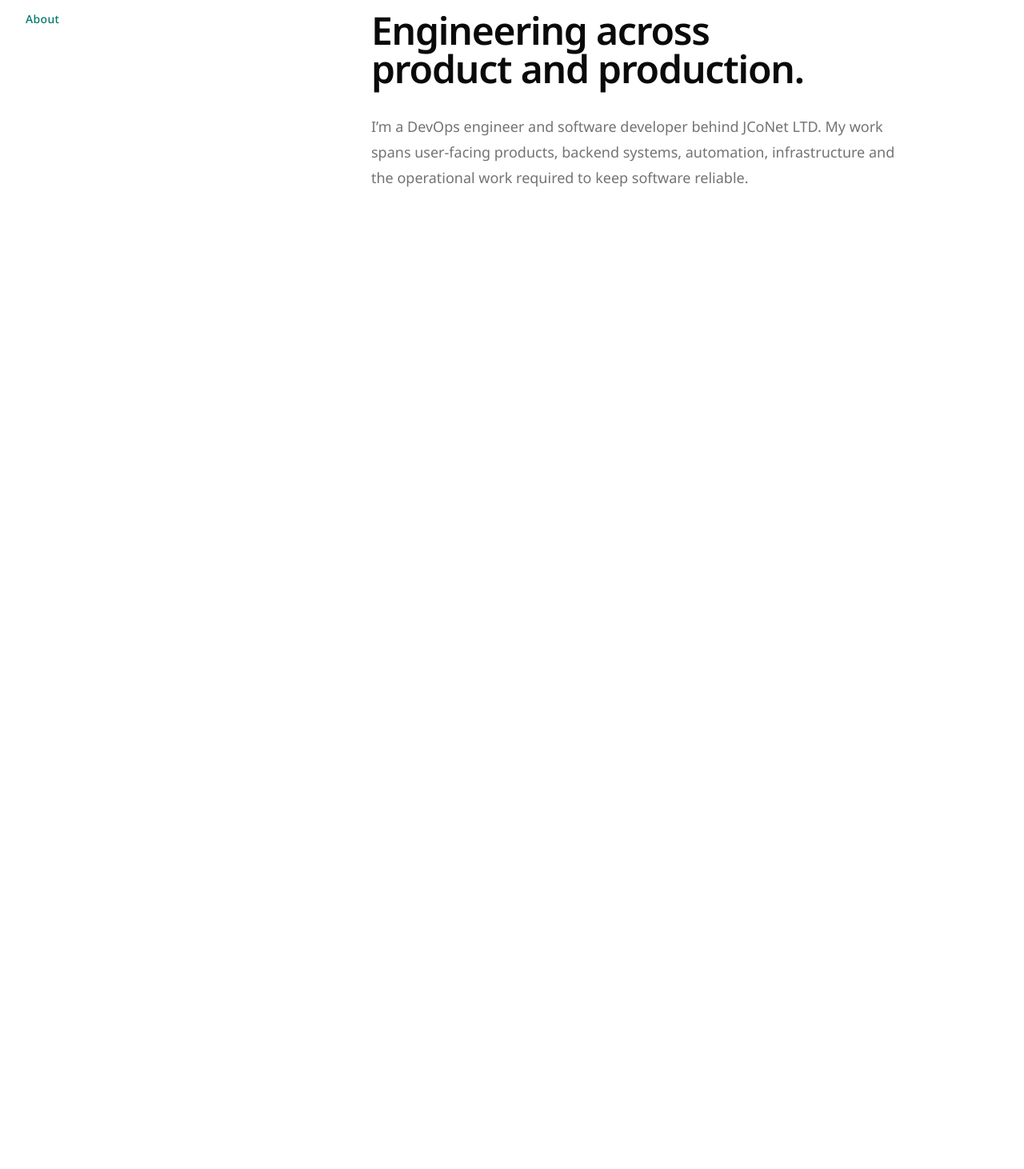
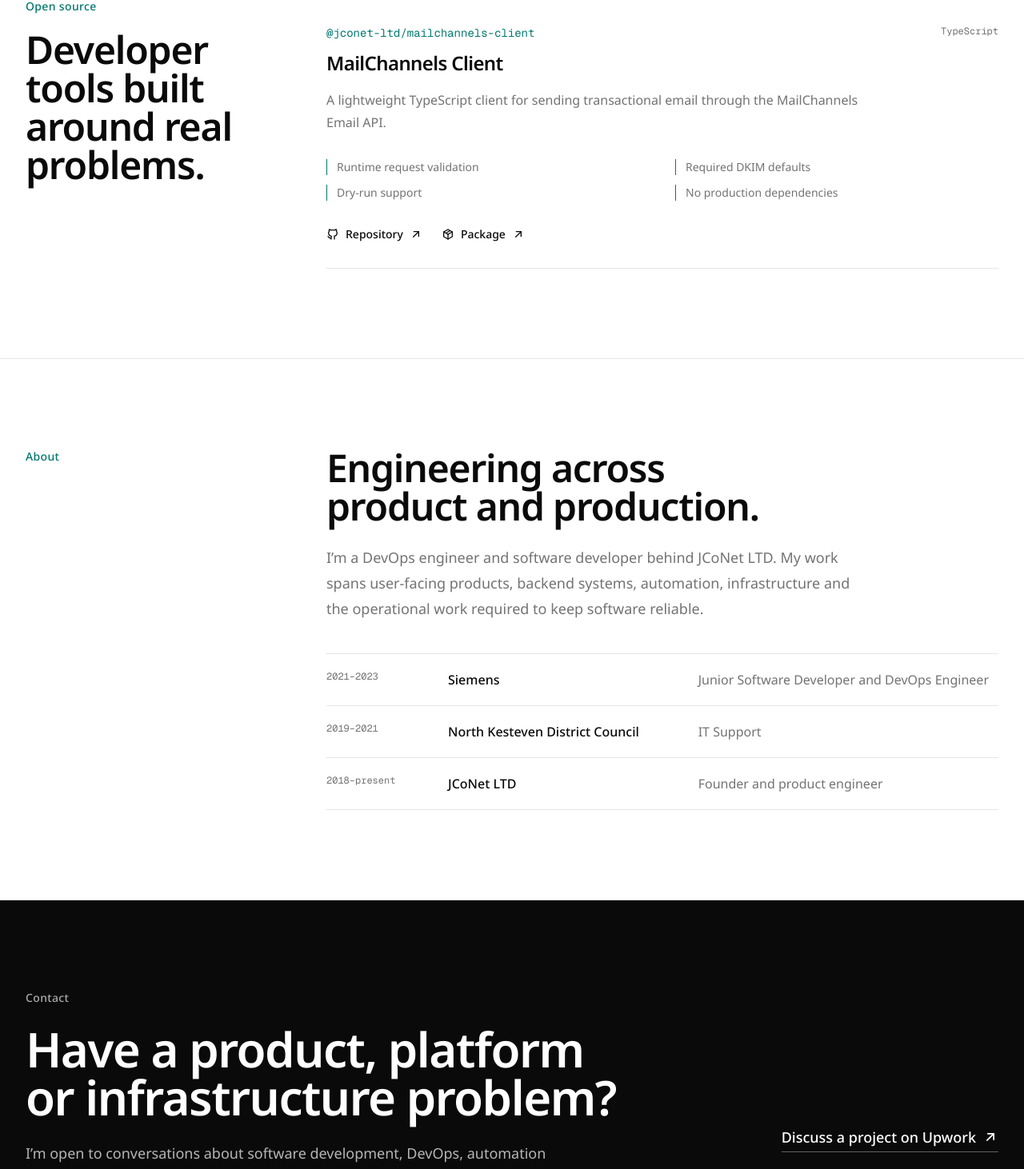
Before and after one commit to jcodog/portfolio, a Next.js app: page / in a window 1280 px wide. Shown: the part 2091-3553 px from the top of the page at 80% size. Before the commit the page ends 2457 px from the top, so only its background shows below. Built offline with nearby package versions, Linux system fonts and the light colour scheme.

Commit message:
feat: complete core landing sections

```diff
--- a/src/features/home/about-preview.tsx
+++ b/src/features/home/about-preview.tsx
@@ -1,32 +1 @@
-import { homeContent } from "@/features/home/config/content"
-
-export const AboutPreview = () => {
-  const { about } = homeContent
-
-  return (
-    <section
-      id="about"
-      aria-labelledby="about-title"
-      className="border-t border-border"
-    >
-      <div className="mx-auto grid w-full max-w-7xl gap-10 px-6 py-24 lg:grid-cols-[1fr_2fr] lg:px-8 lg:py-32">
-        <p className="text-sm font-medium tracking-wide text-primary">
-          {about.eyebrow}
-        </p>
-
-        <div>
-          <h2
-            id="about-title"
-            className="max-w-3xl text-4xl font-semibold tracking-tight text-balance sm:text-5xl"
-          >
-            {about.title}
-          </h2>
-
-          <p className="mt-8 max-w-2xl text-lg leading-8 text-muted-foreground">
-            {about.description}
-          </p>
-        </div>
-      </div>
-    </section>
-  )
-}
+export { AboutPreview } from "@/features/home/about-preview/about-preview"
--- /dev/null
+++ b/src/features/home/about-preview/about-preview.tsx
@@ -0,0 +1,47 @@
+import { homeContent } from "@/features/home/config/content"
+
+export const AboutPreview = () => {
+  const { about } = homeContent
+
+  return (
+    <section
+      id="about"
+      aria-labelledby="about-title"
+      className="border-t border-border"
+    >
+      <div className="mx-auto grid w-full max-w-7xl gap-10 px-6 py-24 lg:grid-cols-[minmax(0,0.8fr)_minmax(0,2fr)] lg:px-8 lg:py-28">
+        <p className="text-sm font-medium tracking-wide text-primary">
+          {about.eyebrow}
+        </p>
+
+        <div>
+          <h2
+            id="about-title"
+            className="max-w-3xl text-4xl font-semibold tracking-tight text-balance sm:text-5xl"
+          >
+            {about.title}
+          </h2>
+
+          <p className="mt-6 max-w-2xl text-lg leading-8 text-muted-foreground">
+            {about.description}
+          </p>
+
+          <dl className="mt-10 divide-y divide-border border-y border-border">
+            {about.experience.map((item) => (
+              <div
+                key={`${item.period}-${item.organisation}`}
+                className="grid gap-2 py-5 sm:grid-cols-[8rem_minmax(0,1fr)_minmax(0,1.3fr)] sm:gap-6"
+              >
+                <dt className="font-mono text-xs text-muted-foreground">
+                  {item.period}
+                </dt>
+                <dd className="font-medium">{item.organisation}</dd>
+                <dd className="text-muted-foreground">{item.role}</dd>
+              </div>
+            ))}
+          </dl>
+        </div>
+      </div>
+    </section>
+  )
+}
--- a/src/features/home/config/content.ts
+++ b/src/features/home/config/content.ts
@@ -1,12 +1,3 @@
-export type HomeProject = Readonly<{
-  title: string
-  summary: string
-  contribution: string
-  technologies: readonly string[]
-  href: string
-  year: string
-}>
-
 export const homeContent = {
   header: {
     brand: {
@@ -58,26 +49,21 @@
     title: "Engineering across product and production.",
     description:
       "I’m a DevOps engineer and software developer behind JCoNet LTD. My work spans user-facing products, backend systems, automation, infrastructure and the operational work required to keep software reliable.",
-  },
-  work: {
-    eyebrow: "Selected work",
-    title: "Products, systems and infrastructure.",
-    projects: [
+    experience: [
       {
-        title: "Cleo v3",
-        summary:
-          "A ground-up rewrite of a multi-platform assistant and community management product.",
-        contribution:
-          "Product architecture, full-stack development, infrastructure and operations.",
-        technologies: [
-          "Next.js",
-          "TypeScript",
-          "Convex",
-          "Discord.js",
-          "GitHub Actions",
-        ],
-        href: "/work/cleo-v3",
-        year: "2026",
+        period: "2021–2023",
+        organisation: "Siemens",
+        role: "Junior Software Developer and DevOps Engineer",
+      },
+      {
+        period: "2019–2021",
+        organisation: "North Kesteven District Council",
+        role: "IT Support",
+      },
+      {
+        period: "2018–present",
+        organisation: "JCoNet LTD",
+        role: "Founder and product engineer",
       },
     ],
   },
@@ -86,5 +72,17 @@
     title: "Have a product, platform or infrastructure problem?",
     description:
       "I’m open to conversations about software development, DevOps, automation and technical product work.",
+    links: [
+      {
+        label: "Discuss a project on Upwork",
+        href: "https://www.upwork.com/freelancers/~0116d70440185dfa1d",
+        external: true,
+      },
+      {
+        label: "View GitHub",
+        href: "https://github.com/jcodog",
+        external: true,
+      },
+    ],
   },
 } as const
--- /dev/null
+++ b/src/features/home/contact-cta/contact-cta.tsx
@@ -0,0 +1,59 @@
+import { IconArrowUpRight } from "@tabler/icons-react"
+
+import { homeContent } from "@/features/home/config/content"
+
+export const ContactCta = () => {
+  const { contact } = homeContent
+
+  return (
+    <section
+      id="contact"
+      aria-labelledby="contact-title"
+      className="border-t border-border bg-foreground text-background"
+    >
+      <div className="mx-auto w-full max-w-7xl px-6 py-24 lg:px-8 lg:py-28">
+        <p className="text-sm font-medium tracking-wide text-background/65">
+          {contact.eyebrow}
+        </p>
+
+        <div className="mt-6 grid gap-10 lg:grid-cols-[minmax(0,1.5fr)_minmax(18rem,0.5fr)] lg:items-end">
+          <div>
+            <h2
+              id="contact-title"
+              className="max-w-4xl text-4xl font-semibold tracking-tight text-balance sm:text-6xl"
+            >
+              {contact.title}
+            </h2>
+
+            <p className="mt-6 max-w-2xl text-lg leading-8 text-background/70">
+              {contact.description}
+            </p>
+          </div>
+
+          <div className="flex flex-col items-start gap-4 lg:items-end">
+            {contact.links.map((link) => (
+              <a
+                key={link.href}
+                href={link.href}
+                target={link.external ? "_blank" : undefined}
+                rel={link.external ? "noreferrer" : undefined}
+                className="group inline-flex items-center gap-2 border-b border-background/35 pb-1 text-lg font-medium transition-colors hover:border-background"
+              >
+                {link.label}
+                <IconArrowUpRight
+                  aria-hidden="true"
+                  className="size-5 transition-transform group-hover:translate-x-0.5 group-hover:-translate-y-0.5"
+                />
+              </a>
+            ))}
+          </div>
+        </div>
+
+        <div className="mt-20 flex flex-col gap-2 border-t border-background/20 pt-6 text-sm text-background/55 sm:flex-row sm:items-center sm:justify-between">
+          <p>Jason · JCoNet LTD</p>
+          <p>Software, infrastructure and product engineering</p>
+        </div>
+      </div>
+    </section>
+  )
+}
--- /dev/null
+++ b/src/features/home/open-source-preview/open-source-preview.tsx
@@ -0,0 +1,101 @@
+import {
+  IconArrowUpRight,
+  IconBrandGithub,
+  IconPackage,
+} from "@tabler/icons-react"
+
+import { openSourceProjects } from "@/features/open-source/data/projects"
+
+export const OpenSourcePreview = () => {
+  const project = openSourceProjects.find((item) => item.featured)
+
+  if (!project) {
+    return null
+  }
+
+  return (
+    <section
+      id="open-source"
+      aria-labelledby="open-source-title"
+      className="border-t border-border"
+    >
+      <div className="mx-auto grid w-full max-w-7xl gap-10 px-6 py-24 lg:grid-cols-[minmax(0,0.8fr)_minmax(0,2fr)] lg:px-8 lg:py-28">
+        <div>
+          <p className="text-sm font-medium tracking-wide text-primary">
+            Open source
+          </p>
+
+          <h2
+            id="open-source-title"
+            className="mt-5 max-w-md text-4xl font-semibold tracking-tight text-balance sm:text-5xl"
+          >
+            Developer tools built around real problems.
+          </h2>
+        </div>
+
+        <article className="border-y border-border py-8">
+          <div className="flex flex-col gap-6 sm:flex-row sm:items-start sm:justify-between">
+            <div>
+              <p className="font-mono text-sm text-primary">
+                {project.packageName}
+              </p>
+
+              <h3 className="mt-3 text-2xl font-semibold tracking-tight">
+                {project.name}
+              </h3>
+
+              <p className="mt-4 max-w-2xl leading-7 text-muted-foreground">
+                {project.summary}
+              </p>
+            </div>
+
+            <p className="shrink-0 font-mono text-xs text-muted-foreground">
+              {project.language}
+            </p>
+          </div>
+
+          <ul className="mt-8 grid gap-x-8 gap-y-3 text-sm sm:grid-cols-2">
+            {project.highlights.map((highlight) => (
+              <li
+                key={highlight}
+                className="border-l border-primary pl-3 text-muted-foreground"
+              >
+                {highlight}
+              </li>
+            ))}
+          </ul>
+
+          <div className="mt-8 flex flex-wrap gap-6 text-sm font-medium">
+            <a
+              href={project.repositoryHref}
+              target="_blank"
+              rel="noreferrer"
+              className="group inline-flex items-center gap-2 hover:text-primary"
+            >
+              <IconBrandGithub aria-hidden="true" className="size-4" />
+              Repository
+              <IconArrowUpRight
+                aria-hidden="true"
+                className="size-4 transition-transform group-hover:translate-x-0.5 group-hover:-translate-y-0.5"
+              />
+            </a>
+
+            <a
+              href={project.packageHref}
+              target="_blank"
+              rel="noreferrer"
+              className="group inline-flex items-center gap-2 hover:text-primary"
+            >
+              <IconPackage aria-hidden="true" className="size-4" />
+              Package
+              <IconArrowUpRight
+                aria-hidden="true"
+                className="size-4 transition-transform group-hover:translate-x-0.5 group-hover:-translate-y-0.5"
+              />
+            </a>
+          </div>
+        </article>
+      </div>
+    </section>
+  )
+}
--- a/src/features/home/shell.tsx
+++ b/src/features/home/shell.tsx
@@ -1,10 +1,12 @@
 import { IconBrandGithub } from "@tabler/icons-react"
 
 import { SiteHeader } from "@/components/layout/site-header"
+import { AboutPreview } from "@/features/home/about-preview/about-preview"
+import { ContactCta } from "@/features/home/contact-cta/contact-cta"
 import { homeContent } from "@/features/home/config/content"
+import { FeaturedWork } from "@/features/home/featured-work/featured-work"
 import { Hero } from "@/features/home/hero/hero"
-import { FeaturedWork } from "@/features/home/featured-work/featured-work"
-import { AboutPreview } from "@/features/home/about-preview"
+import { OpenSourcePreview } from "@/features/home/open-source-preview/open-source-preview"
 
 export const HomeShell = () => {
   const { header } = homeContent
@@ -25,9 +27,9 @@
       <main>
         <Hero />
         <FeaturedWork />
-        {/* <OpenSourcePreview /> */}
+        <OpenSourcePreview />
         <AboutPreview />
-        {/* <ContactCta /> */}
+        <ContactCta />
       </main>
     </>
   )
--- /dev/null
+++ b/src/features/open-source/data/projects.ts
@@ -0,0 +1,22 @@
+import type { OpenSourceProject } from "@/features/open-source/types"
+
+export const openSourceProjects = [
+  {
+    slug: "mailchannels-client",
+    name: "MailChannels Client",
+    packageName: "@jconet-ltd/mailchannels-client",
+    summary:
+      "A lightweight TypeScript client for sending transactional email through the MailChannels Email API.",
+    language: "TypeScript",
+    repositoryHref: "https://github.com/jcodog/mailchannels",
+    packageHref:
+      "https://www.npmjs.com/package/@jconet-ltd/mailchannels-client",
+    highlights: [
+      "Runtime request validation",
+      "Required DKIM defaults",
+      "Dry-run support",
+      "No production dependencies",
+    ],
+    featured: true,
+  },
+] satisfies readonly OpenSourceProject[]
--- /dev/null
+++ b/src/features/open-source/types.ts
@@ -0,0 +1,11 @@
+export type OpenSourceProject = Readonly<{
+  slug: string
+  name: string
+  packageName: string
+  summary: string
+  language: string
+  repositoryHref: string
+  packageHref: string
+  highlights: readonly string[]
+  featured: boolean
+}>
```
